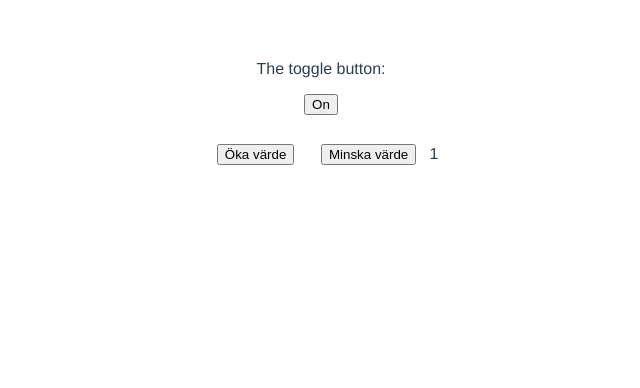
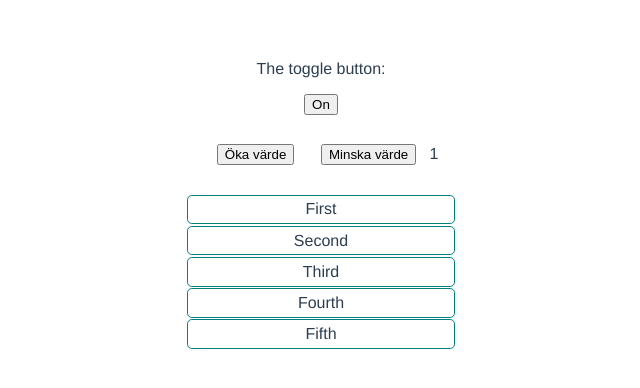
Before and after one commit to jensengbg-maria-ahlen/TDD-in-Vue-First-excercise, a Vue app: page / in a window 1280 px wide. Shown: the top 388 px of the page, without its empty margins (319-959 px from the left). Built offline with nearby package versions, Linux system fonts and the light colour scheme.

Commit message:
options added

```diff
--- a/src/App.vue
+++ b/src/App.vue
@@ -3,16 +3,19 @@
         <p> The toggle button: </p>
         <OnOff></OnOff>
         <Counter></Counter>
+        <Option></Option>
     </main>
 </template>
 
 <script>
 import OnOff from './components/onoff/OnOff.vue'
 import Counter from './components/counter/Counter.vue'
+import Option from './components/options/option.vue'
+
 export default {
     name: 'App',
     components: {
-        OnOff, Counter
+        OnOff, Counter, Option
     }
 }
 </script>
--- /dev/null
+++ b/src/components/options/option.vue
@@ -0,0 +1,39 @@
+<template>
+    <div>
+        <div class="option"> First </div>
+        <div class="option"> Second </div>
+        <div class="option"> Third </div>
+        <div class="option"> Fourth </div>
+        <div class="option"> Fifth </div>
+    </div>
+</template>
+
+<script>
+export default {
+    name: 'Options',
+    data: () => {
+
+    }
+
+}
+</script>
+
+<style scoped>
+.option {
+    width: 16em;
+    border: 1px solid teal;
+    border-radius: 0.3em;
+    padding: 0.3em;
+    margin: 0.1em auto;
+}
+
+.option:hover {
+    cursor: pointer;
+}
+
+.selected {
+    background: teal;
+    color: white;
+}
+
+</style>
```
Also changed, not shown: 1 other file (tests, documents, lock files or other folders).
